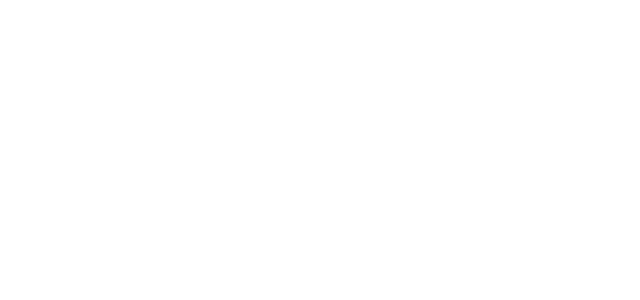
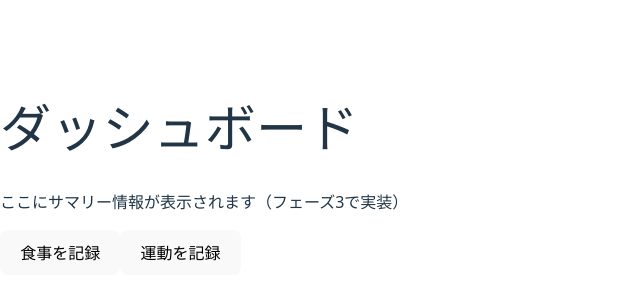
Before and after one commit to HirotakaUchishiba/calomeal_mvp, a React (Vite) app in the folder frontend/: page /dashboard in a window 1280 px wide. Before the commit this address had no page. Shown: the part 230-530 px from the top of the page, without its empty margins (0-640 px from the left). Built offline with nearby package versions, Linux system fonts and the light colour scheme.

Commit message:
DashboardPageDashboardPageへのルーティングを追加

```diff
--- a/frontend/src/App.tsx
+++ b/frontend/src/App.tsx
@@ -2,16 +2,16 @@
 import { SignUpPage } from './features/auth/SignUpPage';
 import { LoginPage } from './features/auth/LoginPage';
 import { OnboardingPage } from './features/onboarding/OnboardingPage';
+import { DashboardPage } from './features/dashboard/DashboardPage';
 
 function App() {
   return (
     <Routes>
-      {/* とりあえずログインページをルートURLに設定 */}
       <Route path="/" element={<LoginPage />} />
       <Route path="/signup" element={<SignUpPage />} />
       <Route path="/login" element={<LoginPage />} />
       <Route path="/onboarding" element={<OnboardingPage />} />
-      {/* TODO: フェーズ3でダッシュボードのルートを追加 */}
+      <Route path="/dashboard" element={<DashboardPage />} />
     </Routes>
   );
 }
```
